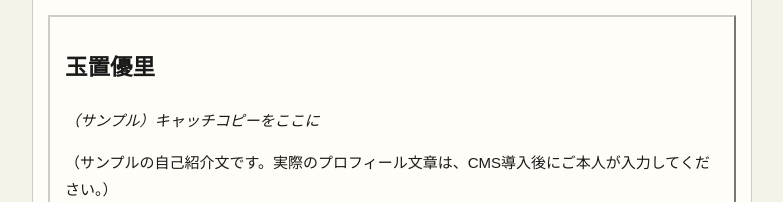
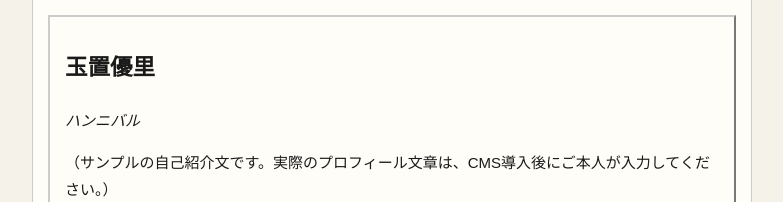
Before and after one commit to AraiKenta01/tamaki-homepage, an Astro site: page /profile in a window 1280 px wide. Shown: the part 122-324 px from the top of the page, without its empty margins (248-1031 px from the left). Built offline with nearby package versions, Linux system fonts and the light colour scheme; Astro itself is replaced by a stand-in of ours.

Commit message:
Update 自己紹介 “main”

```diff
--- a/src/content/profile/main.md
+++ b/src/content/profile/main.md
@@ -1,6 +1,6 @@
 ---
 name: 玉置優里
-catchphrase: （サンプル）キャッチコピーをここに
+catchphrase: ハンニバル
 ---
 
 （サンプルの自己紹介文です。実際のプロフィール文章は、CMS導入後にご本人が入力してください。）
```
